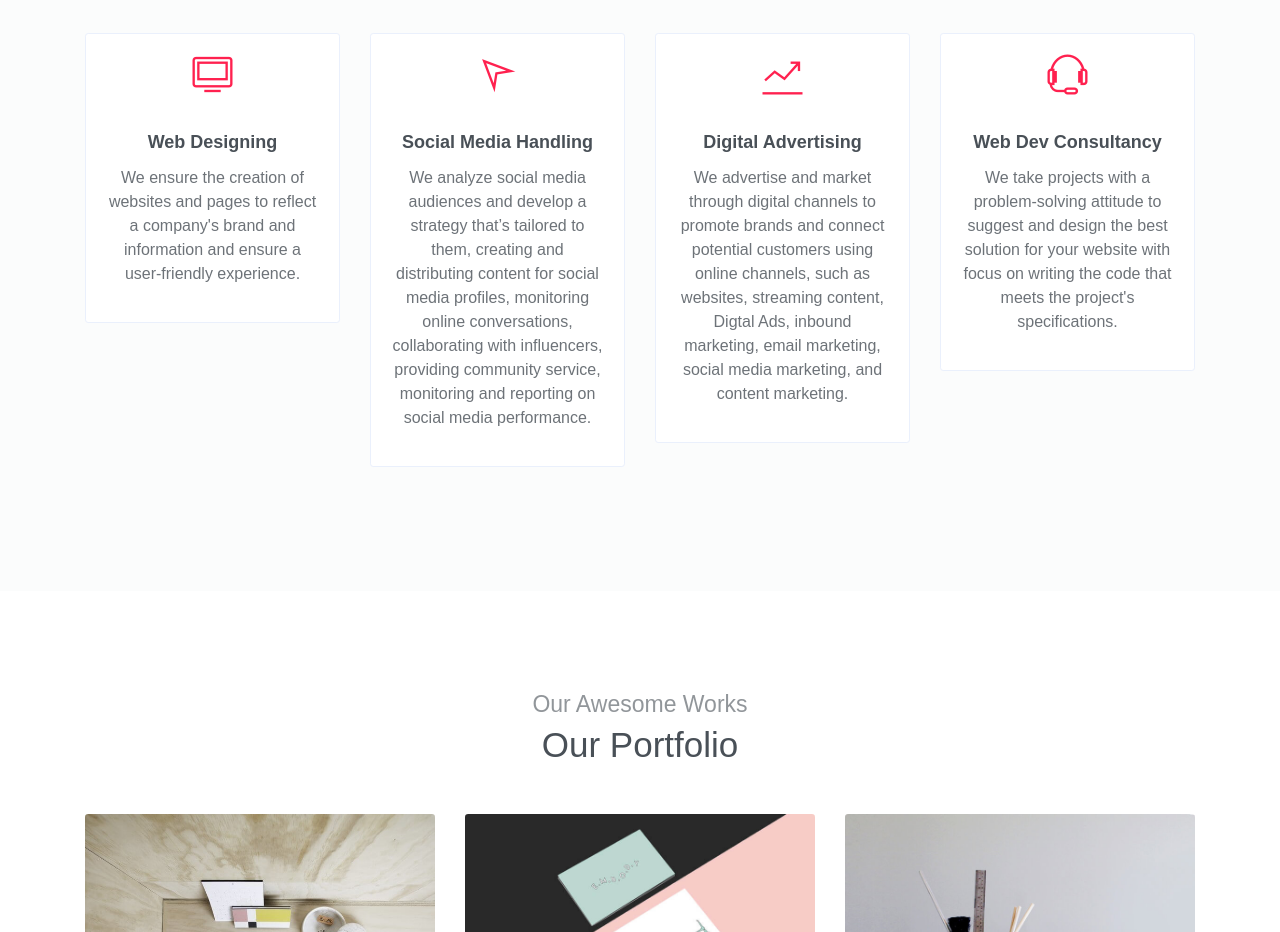
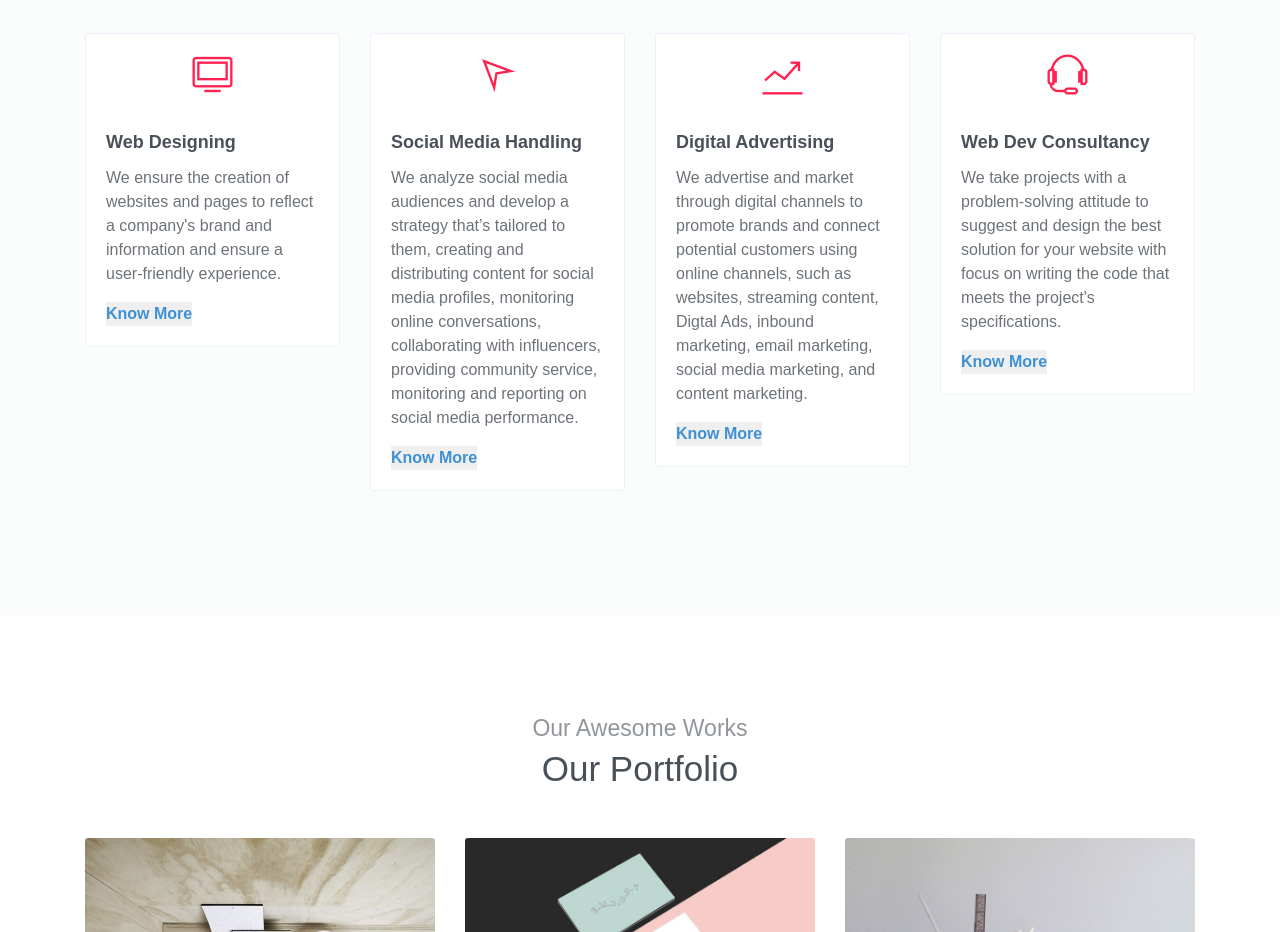
Before and after one commit to Techilaa/techilaa.github.io, a website: page index.html in a window 1280 px wide. Shown: the part 2180-3112 px from the top of the page. Drawn offline with Linux system fonts and the light colour scheme.

Commit message:
Service Change

```diff
--- a/index.html
+++ b/index.html
@@ -164,8 +164,9 @@
                 <div class="card mb-4">
                     <div class="card-body">
                         <h2 class="si mb-4"><i class="ti-desktop text-primary"></i></h2>
-                        <h6 class="card-title" style="font-weight: bolder; text-align: center; font-size: large;">Web Designing</h6>
-                        <p style="text-align: center;"> We ensure the creation of websites and pages to reflect a company's brand and information and ensure a user-friendly experience.</p>
+                        <h6 class="card-title" style="font-weight: bolder; text-align: left; font-size: large;">Web Designing</h6>
+                        <p style="text-align: left;"> We ensure the creation of websites and pages to reflect a company's brand and information and ensure a user-friendly experience.</p>
+                        <a href="#"><button class="mm">Know More</button></a>
                     </div>
                 </div>
             </div>
@@ -173,8 +174,9 @@
                 <div class="card mb-4">
                     <div class="card-body">
                         <h2 class="si mb-4"><i class="ti-location-arrow text-primary"></i></h2>
-                        <h6 class="card-title" style="font-weight: bolder; text-align: center; font-size: large;">Social Media Handling</h6>
-                        <p style="text-align: center;">We analyze social media audiences and develop a strategy that’s tailored to them, creating and distributing content for social media profiles, monitoring online conversations, collaborating with influencers, providing community service, monitoring and reporting on social media performance.</p>
+                        <h6 class="card-title" style="font-weight: bolder; text-align: left; font-size: large;">Social Media Handling</h6>
+                        <p style="text-align: left;">We analyze social media audiences and develop a strategy that’s tailored to them, creating and distributing content for social media profiles, monitoring online conversations, collaborating with influencers, providing community service, monitoring and reporting on social media performance.</p>
+                        <a href="#"><button class="mm">Know More</button></a>
                     </div>
                 </div>
             </div>
@@ -191,8 +193,9 @@
                 <div class="card mb-4">
                     <div class="card-body">
                         <h2 class="si mb-4"><i class="ti-stats-up text-primary"></i></h2>
-                        <h6 class="card-title" style="font-weight: bolder; text-align: center; font-size: large;">Digital Advertising</h6>
-                        <p style="text-align: center;">We advertise and market through digital channels to promote brands and connect potential customers using online channels, such as websites, streaming content, Digtal Ads, inbound marketing, email marketing, social media marketing, and content marketing.</p>
+                        <h6 class="card-title" style="font-weight: bolder; text-align: left; font-size: large;">Digital Advertising</h6>
+                        <p style="text-align: left;">We advertise and market through digital channels to promote brands and connect potential customers using online channels, such as websites, streaming content, Digtal Ads, inbound marketing, email marketing, social media marketing, and content marketing.</p>
+                        <a href="#"><button class="mm">Know More</button></a>
                     </div>
                 </div>
             </div>
@@ -200,8 +203,9 @@
                 <div class="card mb-4">
                     <div class="card-body">
                         <h2 class="si mb-4"><i class="ti-headphone-alt text-primary"></i></h2>
-                        <h6 class="card-title" style="font-weight: bolder; text-align: center; font-size: large;">Web Dev Consultancy</h6>
-                        <p style="text-align: center;" >We take projects with a problem-solving attitude to suggest and design the best solution for your website with focus on writing the code that meets the project's specifications.</p>
+                        <h6 class="card-title" style="font-weight: bolder; text-align: left; font-size: large;">Web Dev Consultancy</h6>
+                        <p style="text-align: left;" >We take projects with a problem-solving attitude to suggest and design the best solution for your website with focus on writing the code that meets the project's specifications.</p>
+                        <a href="#"><button class="mm">Know More</button></a>
                     </div>
                 </div>
             </div>
```
Also changed, not shown: assets/css/creative-studio.css.
